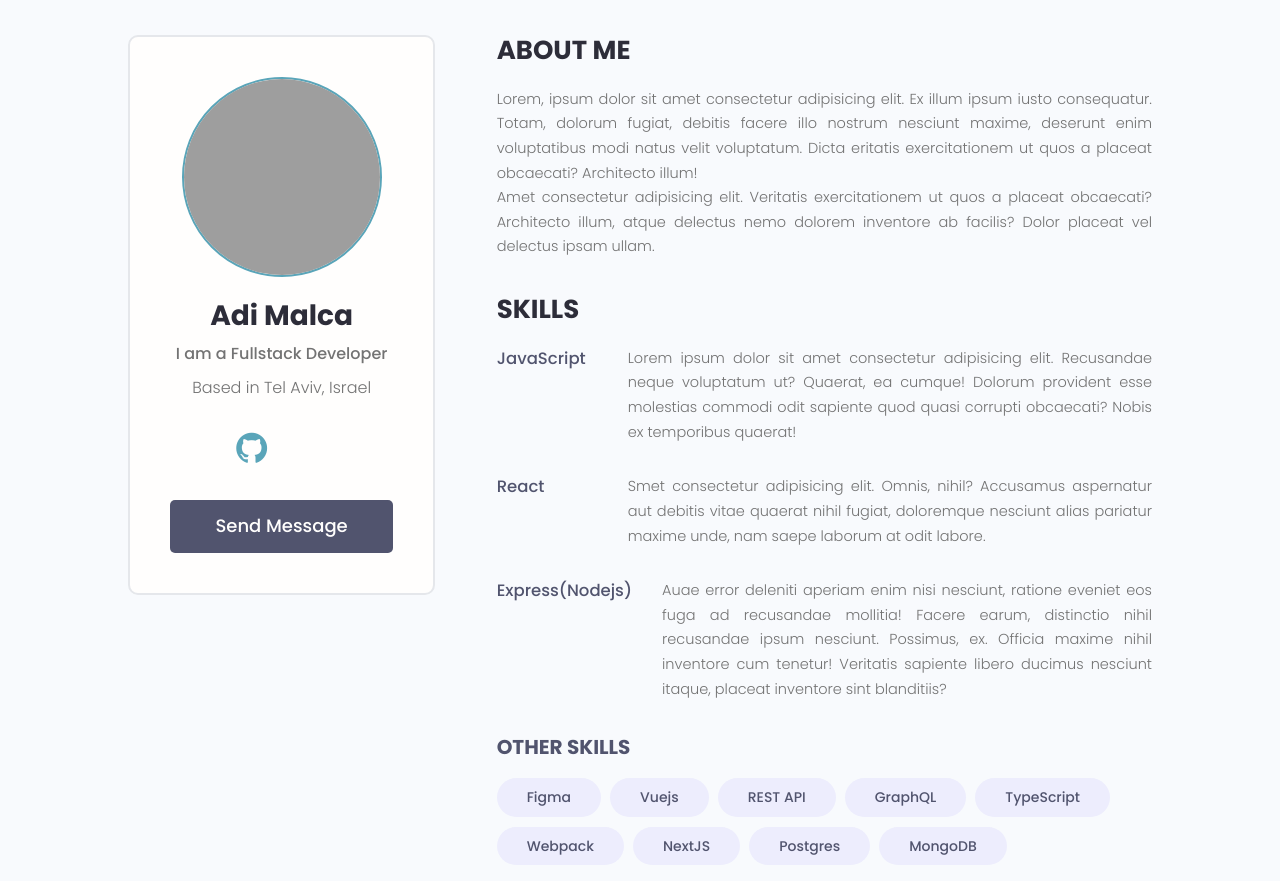
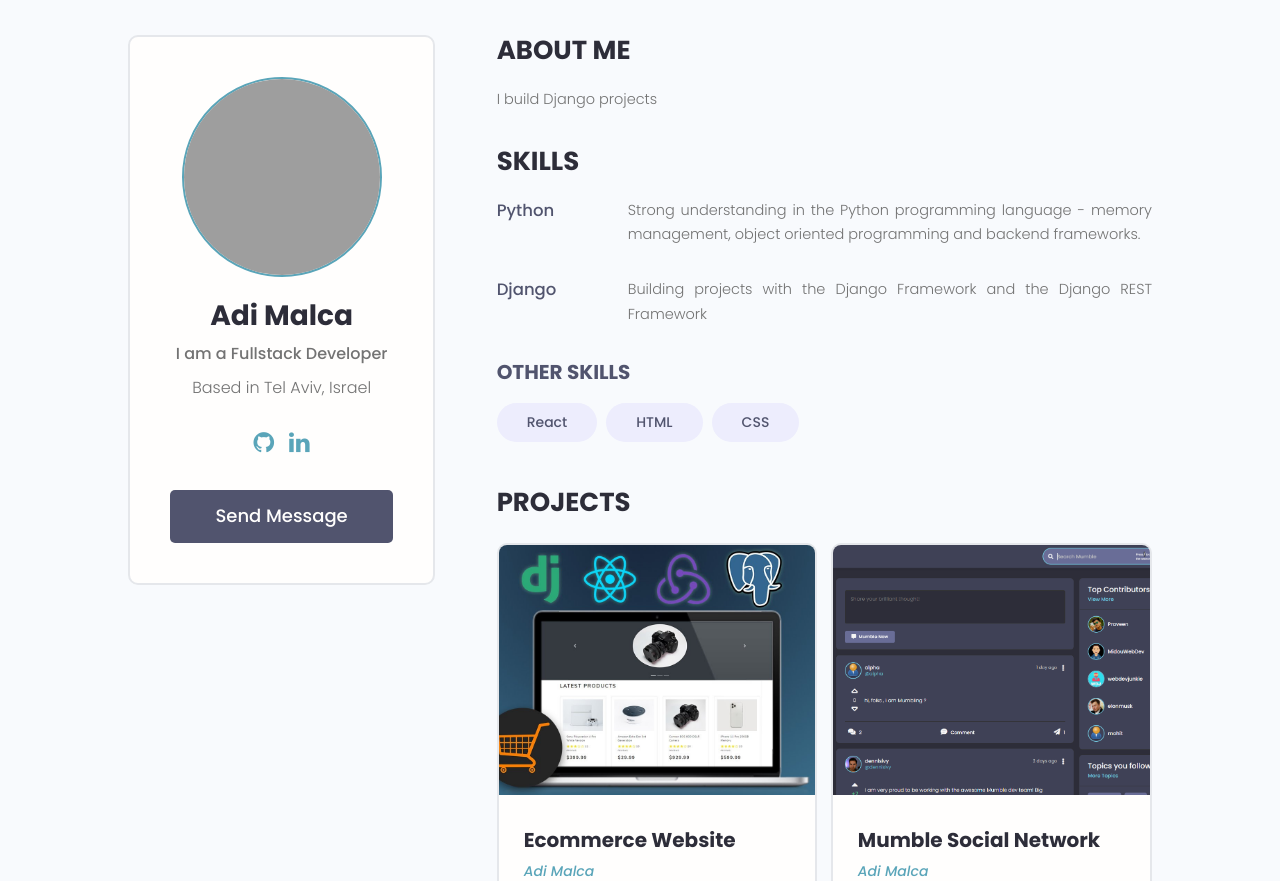
Before and after one commit to adimalca91/DevSearch, a Django app: page /profile/438e5cf8-a217-4fa4-ac24-8e92073e0fa1/ in a window 1280 px wide. Shown: the part 77-958 px from the top of the page. Run offline with Django 5.2, Linux system fonts and the light colour scheme; data comes from the database, SQL or seed files in the repository; both versions use the stored data as it was after the commit; grey boxes are pictures that could not be loaded.

Commit message:
Finished user-profile template

```diff
--- a/usersApp/templates/usersApp/profiles.html
+++ b/usersApp/templates/usersApp/profiles.html
@@ -46,7 +46,7 @@
                 </p>
                 <div class="dev__skills">
 
-                  {% for skill in profile.skill_set.all %}  <!-- We are going into all the profile skills (we can get the child object - profile.skill_set.all - this is how you query a child set of objects) -->
+                  {% for skill in profile.skill_set.all|slice:"5" %}  <!-- We are going into all the profile skills (we can get the child object - profile.skill_set.all - this is how you query a child set of objects) + limit skills showing on card to 5 -->
                   <span class="tag tag--pill tag--main">
                     <small>{{skill}}</small>
                   </span>
--- a/usersApp/templates/usersApp/user-profile.html
+++ b/usersApp/templates/usersApp/user-profile.html
@@ -17,182 +17,100 @@
 
                 {% if profile.social_github %}  <!-- If there is some content in this field / if its not empty -->
                 <li>
-                  <a title="Github" href="{{profile.social_github}}" target="_blank"><i class="fa fa-github" style="font-size:36px"></i></a>
+                  <a title="Github" href="{{profile.social_github}}" target="_blank"><i class="fa fa-github" style="font-size:24px"></i></a>
                 </li>
                 {% endif %}
+
+                <!-- <li>
+                  <a title="Stackoverflow" href="#" target="_blank"><i class="im im-stackoverflow"></i></a> {% comment %} This is the original but did not work so i changed {% endcomment %}
+                  <a title="Stackoverflow" href="#" target="_blank"><i class="fa fa-stack-overflow" style="font-size:24px"></i></a>
+                </li> -->
+
+                {% if profile.social_twitter %}
                 <li>
-                  <a title="Stackoverflow" href="#" target="_blank"><i class="im im-stackoverflow"></i></a>
+                  <a title="Twitter" href="{{profile.social_twitter}}" target="_blank"><i class="fa fa-twitter" style="font-size:24px"></i></a>
                 </li>
+                {% endif %}
+                {% if profile.social_linkedin %}
                 <li>
-                  <a title="Twitter" href="#" target="_blank"><i class="im im-twitter"></i></a>
+                  <a title="LinkedIn" href="{{profile.social_linkedin}}" target="_blank"><i class="fa fa-linkedin" style="font-size:24px"></i></a>
                 </li>
+                {% endif %}
+                {% if profile.social_website %}
                 <li>
-                  <a title="LinkedIn" href="#" target="_blank"><i class="im im-linkedin"></i></a>
+                  <a title="Personal Website" href="{{profile.social_website}}" target="_blank"><i class="fa fa-globe" style="font-size:24px"></i></a>
                 </li>
-                <li>
-                  <a title="Personal Website" href="#" target="_blank"><i class="im im-globe"></i></a>
-                </li>
+                {% endif %}
               </ul>
               <a href="#" class="btn btn--sub btn--lg">Send Message </a>
             </div>
           </div>
         </div>
+
         <div class="column column--2of3">
           <div class="devInfo">
             <h3 class="devInfo__title">About Me</h3>
-            <p class="devInfo__about">
-              Lorem, ipsum dolor sit amet consectetur adipisicing elit. Ex illum ipsum iusto consequatur. Totam,
-              dolorum fugiat, debitis facere illo nostrum nesciunt maxime, deserunt enim voluptatibus modi natus velit
-              voluptatum. Dicta eritatis exercitationem ut quos a placeat obcaecati? Architecto illum!
-              <br />
-              Amet consectetur adipisicing elit. Veritatis exercitationem ut quos a placeat obcaecati? Architecto
-              illum, atque delectus nemo dolorem inventore ab facilis? Dolor placeat vel delectus ipsam ullam.
-            </p>
+            <p class="devInfo__about">{{profile.bio}}</p>
           </div>
+
           <div class="devInfo">
             <h3 class="devInfo__title">Skills</h3>
             <div class="devInfo__skills">
+
+              {% for skill in topSkills %}
               <div class="devSkill">
-                <h4 class="devSkill__title">JavaScript</h4>
+                <h4 class="devSkill__title">{{skill.name}}</h4>
                 <p class="devSkill__info">
-                  Lorem ipsum dolor sit amet consectetur adipisicing elit. Recusandae neque voluptatum ut? Quaerat, ea
-                  cumque! Dolorum provident esse molestias commodi odit sapiente quod quasi corrupti obcaecati? Nobis
-                  ex temporibus quaerat!
+                  {{skill.description}}
                 </p>
               </div>
-              <div class="devSkill">
-                <h4 class="devSkill__title">React</h4>
-                <p class="devSkill__info">
-                  Smet consectetur adipisicing elit. Omnis, nihil? Accusamus aspernatur aut debitis vitae quaerat
-                  nihil fugiat, doloremque nesciunt alias pariatur maxime unde, nam saepe laborum at odit labore.
-                </p>
-              </div>
-              <div class="devSkill">
-                <h4 class="devSkill__title">Express(Nodejs)</h4>
-                <p class="devSkill__info">
-                  Auae error deleniti aperiam enim nisi nesciunt, ratione eveniet eos fuga ad recusandae mollitia!
-                  Facere earum, distinctio nihil recusandae ipsum nesciunt. Possimus, ex. Officia maxime nihil
-                  inventore cum tenetur! Veritatis sapiente libero ducimus nesciunt itaque, placeat inventore sint
-                  blanditiis?
-                </p>
-              </div>
+              {% endfor %}
 
               <h3 class="devInfo__subtitle">Other Skills</h3>
               <div class="devInfo__otherSkills">
+
+                {% for skill in otherSkills %}
                 <span class="tag tag--pill tag--sub tag--lg">
-                  <small>Figma</small>
+                  <small>{{skill.name}}</small>
                 </span>
-                <span class="tag tag--pill tag--sub tag--lg">
-                  <small>Vuejs</small>
-                </span>
-                <span class="tag tag--pill tag--sub tag--lg">
-                  <small>REST API</small>
-                </span>
-                <span class="tag tag--pill tag--sub tag--lg">
-                  <small>GraphQL</small>
-                </span>
-                <span class="tag tag--pill tag--sub tag--lg">
-                  <small>TypeScript</small>
-                </span>
-                <span class="tag tag--pill tag--sub tag--lg">
-                  <small>Webpack</small>
-                </span>
-                <span class="tag tag--pill tag--sub tag--lg">
-                  <small>NextJS</small>
-                </span>
-                <span class="tag tag--pill tag--sub tag--lg">
-                  <small>Postgres</small>
-                </span>
-                <span class="tag tag--pill tag--sub tag--lg">
-                  <small>MongoDB</small>
-                </span>
+                {% endfor %}
+
               </div>
             </div>
           </div>
+
+
           <div class="devInfo">
             <h3 class="devInfo__title">Projects</h3>
             <div class="grid grid--two">
 
+              {% for project in profile.project_set.all %}
               <div class="column">
                 <div class="card project">
-                  <a href="single-project.html" class="project">
-                    <img class="project__thumbnail" src="images/project-b.png" alt="project thumbnail" />
+                  <a href="{% url 'project' project.id %}" class="project">
+                    <img class="project__thumbnail" src="{{project.featured_image.url}}" alt="project thumbnail" />
                     <div class="card__body">
-                      <h3 class="project__title">DevSearch UI Design</h3>
-                      <p><a class="project__author" href="profile.html">By Shahriar P. Shuvo</a></p>
+                      <h3 class="project__title">{{project.title}}</h3>
+                      <p><a class="project__author" href="profile.html">{{project.owner.name}}</a></p>
                       <p class="project--rating">
-                        <span style="font-weight: bold;">92%</span> Postitive
-                        Feedback (62 Votes)
+                        <span style="font-weight: bold;">{{project.vote_ratio}}%</span> Positive
+                        Feedback ({{project.vote_total}} Vote{{project.vote_total|pluralize:"s"}})
                       </p>
+
                       <div class="project__tags">
+
+                        {% for tag in project.tags.all %}     <!-- This is a many-to-many relationship thats why we access it this way - project.tags.all and NOT project.ta_set.all -->
                         <span class="tag tag--pill tag--main">
-                          <small>NextJS</small>
+                          <small>{{tag}}</small>
                         </span>
-                        <span class="tag tag--pill tag--main">
-                          <small>GraphQL</small>
-                        </span>
-                        <span class="tag tag--pill tag--main">
-                          <small>TypeScript</small>
-                        </span>
+                        {% endfor %}
+
                       </div>
                     </div>
                   </a>
                 </div>
               </div>
-
-              <div class="column">
-                <div class="card project">
-                  <a href="single-project.html" class="project">
-                    <img class="project__thumbnail" src="images/project-c.png" alt="project thumbnail" />
-                    <div class="card__body">
-                      <h3 class="project__title">Another Landing Page</h3>
-                      <p><a class="project__author" href="profile.html">By Dennis Ivanov</a></p>
-                      <p class="project--rating">
-                        <span style="font-weight: bold;">36%</span> Postitive
-                        Feedback (18 Votes)
-                      </p>
-                      <div class="project__tags">
-                        <span class="tag tag--pill tag--main">
-                          <small>NextJS</small>
-                        </span>
-                        <span class="tag tag--pill tag--main">
-                          <small>GraphQL</small>
-                        </span>
-                        <span class="tag tag--pill tag--main">
-                          <small>TypeScript</small>
-                        </span>
-                      </div>
-                    </div>
-                  </a>
-                </div>
-              </div>
-
-              <div class="column">
-                <div class="card project">
-                  <a href="single-project.html" class="project">
-                    <img class="project__thumbnail" src="images/project-a.png" alt="project thumbnail" />
-                    <div class="card__body">
-                      <h3 class="project__title">Yoga Studio Landing Page Website and Design</h3>
-                      <p><a class="project__author" href="profile.html">By Dennis Ivanov</a></p>
-                      <p class="project--rating">
-                        <span style="font-weight: bold;">98%</span> Postitive
-                        Feedback (72 Votes)
-                      </p>
-                      <div class="project__tags">
-                        <span class="tag tag--pill tag--main">
-                          <small>NextJS</small>
-                        </span>
-                        <span class="tag tag--pill tag--main">
-                          <small>GraphQL</small>
-                        </span>
-                        <span class="tag tag--pill tag--main">
-                          <small>TypeScript</small>
-                        </span>
-                      </div>
-                    </div>
-                  </a>
-                </div>
-              </div>
+              {% endfor %}
 
             </div>
           </div>
--- a/usersApp/views.py
+++ b/usersApp/views.py
@@ -17,5 +17,9 @@ Get the specific user
 '''
 def userProfile(request, pk):
     profile = Profile.objects.get(id=pk)
-    context = {'profile':profile}
+
+    skills_with_description =  profile.skill_set.exclude(description__exact="") # child model - profile.skill_set + if the skill does not have a description exclude it / filter it out!
+    skills_no_description = profile.skill_set.filter(description="") # Every skill that has an empty string for the description, give it back!
+
+    context = {'profile':profile, 'topSkills': skills_with_description, 'otherSkills': skills_no_description}
     return render(request, 'usersApp/user-profile.html', context)
```
Also changed, not shown: db.sqlite3.
